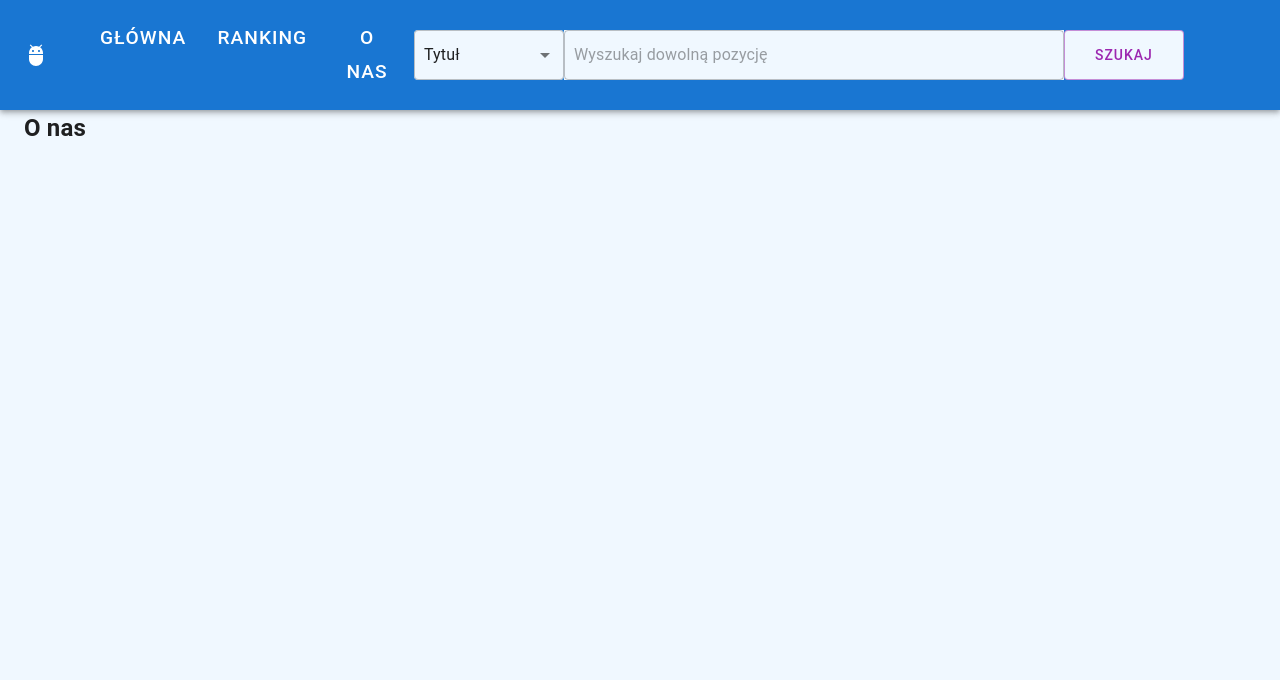
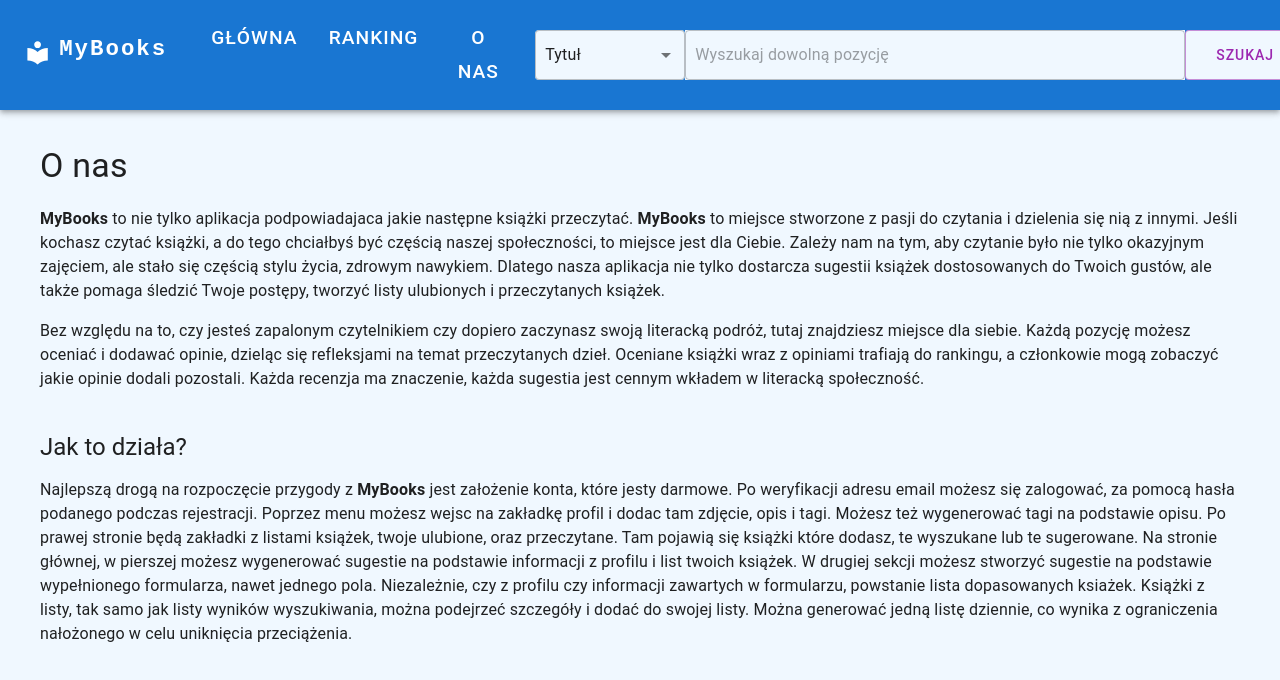
Before and after one commit to PrzZiomek2/my-book, a Next.js app: page /about in a window 1280 px wide. Shown: the top 680 px of the page. Built offline with nearby package versions, Linux system fonts and the light colour scheme; no server answers; grey boxes are pictures that could not be loaded.

Commit message:
httpsadd about page, fix header styles

```diff
--- a/src/app/about/page.tsx
+++ b/src/app/about/page.tsx
@@ -1,13 +1,49 @@
 import React from 'react';
 import { NextPage } from 'next';
 
+import Box from '@mui/material/Box';
+import Typography from '@mui/material/Typography';
+import { Name } from '@/types/enums';
 
  const About: NextPage = () => {
 
   return (
-    <div className='About_page'>
-      <h2 className='About_page-header'>O nas</h2>
-    </div>
+    <Box sx={{
+      margin: "auto",
+      marginTop: "35px",
+      maxWidth: "1200px"
+    }}>
+      <Typography variant='h4'>O nas</Typography>
+      <Box marginTop="20px">
+        <Typography paragraph>
+            <b>{Name.APP}</b> to nie tylko aplikacja podpowiadajaca jakie następne książki przeczytać. <b>{Name.APP}</b> to
+             miejsce stworzone z pasji do czytania i dzielenia się nią z innymi. Jeśli kochasz czytać książki,
+            a do tego chciałbyś być częścią naszej społeczności, to miejsce jest dla Ciebie.
+            Zależy nam na tym, aby czytanie było nie tylko okazyjnym zajęciem, ale stało się częścią stylu życia, zdrowym nawykiem.
+            Dlatego nasza aplikacja nie tylko dostarcza sugestii książek dostosowanych do Twoich gustów,
+            ale także pomaga śledzić Twoje postępy, tworzyć listy ulubionych i przeczytanych książek.
+        </Typography>
+        <Typography paragraph>
+            Bez względu na to, czy jesteś zapalonym czytelnikiem czy dopiero zaczynasz swoją literacką podróż, tutaj znajdziesz miejsce
+            dla siebie. Każdą pozycję możesz oceniać i dodawać opinie, dzieląc się refleksjami na temat przeczytanych dzieł. Oceniane
+            książki wraz z opiniami trafiają do rankingu, a członkowie mogą zobaczyć
+            jakie opinie dodali pozostali. Każda recenzja ma znaczenie, każda sugestia jest cennym wkładem w literacką społeczność.
+        </Typography>
+      </Box>
+      <Box marginTop="40px">
+        <Typography variant='h5' marginBottom="15px">Jak to działa?</Typography>
+        <Typography paragraph>
+            Najlepszą drogą na rozpoczęcie przygody z <b>{Name.APP}</b> jest założenie konta, które jesty darmowe.
+            Po weryfikacji adresu email możesz się zalogować, za pomocą hasła podanego podczas rejestracji. Poprzez menu możesz wejsc na zakładkę profil i
+            dodac tam zdjęcie, opis i tagi. Możesz też wygenerować tagi na podstawie opisu. Po prawej stronie będą zakładki z listami książek,
+            twoje ulubione, oraz przeczytane. Tam pojawią się książki które dodasz, te wyszukane lub te sugerowane. Na stronie głównej, w pierszej
+            możesz wygenerować sugestie na podstawie informacji z profilu i list twoich książek. W drugiej sekcji możesz stworzyć sugestie na podstawie wypełnionego formularza,
+            nawet jednego pola. Niezależnie, czy z profilu czy informacji zawartych w formularzu, powstanie lista dopasowanych ksiażek. Książki z listy,
+            tak samo jak listy wyników wyszukiwania, można podejrzeć szczegóły i dodać do swojej listy. Można generować jedną listę dziennie,
+            co wynika z ograniczenia nałożonego w celu uniknięcia przeciążenia.
+        </Typography>
+      </Box>
+    </Box>
   )
 }
 
--- a/src/app/api/book/route.ts
+++ b/src/app/api/book/route.ts
@@ -1,6 +1,6 @@
 import clientPromise from '@/mongoDB/utils/mongoClient';
 import { NextResponse } from 'next/server';
-import { BookDefault, CustomBook, UserBooks, BookType } from '@/types/interfaces';
+import { CustomBook, UserBooks } from '@/types/interfaces';
 
 export async function POST(req: Request) {
    const book: CustomBook = await req.json();
--- a/src/components/commons/BookActions.tsx
+++ b/src/components/commons/BookActions.tsx
@@ -5,11 +5,12 @@ import FavoriteIcon from '@mui/icons-material/Favorite';
 import FavoriteBorderIcon from '@mui/icons-material/FavoriteBorder';
 import Button from '@mui/material/Button';
 import IconButton from '@mui/material/IconButton';
-import { BookDefault, BookType, CustomBook } from '@/types/interfaces';
+import { BookDefault, CustomBook } from '@/types/interfaces';
 import { Loader } from '@/utils/loader';
 import useSWR from 'swr';
 import { urls } from '@/utils/urls';
 import { CircularProgress } from '@mui/material';
+import { BookType } from '@/types/enums';
 
 const {rootPath} = urls();
 
--- a/src/components/commons/header/parts/LogoSection.tsx
+++ b/src/components/commons/header/parts/LogoSection.tsx
@@ -4,12 +4,26 @@ import IconButton from '@mui/material/IconButton';
 import Typography from '@mui/material/Typography';
 import Box from '@mui/material/Box';
 import MenuIcon from '@mui/icons-material/Menu';
-import AdbIcon from '@mui/icons-material/Adb';
+import LibraryIcon from '@mui/icons-material/LocalLibrary';
+import { Name } from '@/types/enums';
 
 export const LogoSection = () => {
   return (
-    <>
-    <AdbIcon sx={{ display: { xs: 'none', md: 'flex' }, mr: 1 }} />
+    <Box sx={{
+      display: "flex",
+      alignItems: "center",
+      marginBottom: "5px"
+    }}>
+      <LibraryIcon
+         sx={{
+            fontSize: "1.7rem",
+            display: {
+               xs: 'none',
+               md: 'flex'
+            },
+            mr: 1
+         }}
+      />
          <Typography
             variant="h6"
             noWrap
@@ -27,7 +41,7 @@ export const LogoSection = () => {
                height: "42px"
             }}
          >
-               MyBooks
+            {Name.APP}
          </Typography>
 
          <Box sx={{ flexGrow: 1, display: { xs: 'flex', md: 'none' } }}>
@@ -42,7 +56,7 @@ export const LogoSection = () => {
             </IconButton>
 
          </Box>
-            <AdbIcon sx={{ display: { xs: 'flex', md: 'none' }, mr: 1 }} />
+         <LibraryIcon sx={{ display: { xs: 'flex', md: 'none' }, mr: 1 }} />
          <Typography
             variant="h5"
             noWrap
@@ -61,6 +75,6 @@ export const LogoSection = () => {
          >
             s
          </Typography>
-    </>
+    </Box>
   )
 }
--- a/src/components/commons/searchBook/SearchBook.tsx
+++ b/src/components/commons/searchBook/SearchBook.tsx
@@ -58,6 +58,7 @@ export const SearchBook = () => {
             width: '100%',
             flexDirection: 'row',
             margin: '20px 0',
+            paddingLeft: "10px"
           }}
         >
           <Controller
--- /dev/null
+++ b/src/types/enums.ts
@@ -0,0 +1,9 @@
+export enum BookType {
+   FAVOURITE = "favourite",
+   ON_SHELF = "onShelf",
+   READ = "read"
+ }
+
+ export enum Name{
+   APP = "MyBooks"
+ }
--- a/src/types/interfaces.ts
+++ b/src/types/interfaces.ts
@@ -54,12 +54,6 @@ export interface BookDetailed {
    };
    selfLink: string;
  }
-
-export enum BookType {
-  FAVOURITE = "favourite",
-  ON_SHELF = "onShelf",
-  READ = "read"
-}
 
 export interface Comment {
    id: string;
```
Lines whose indentation alone changed are shown as unchanged.
